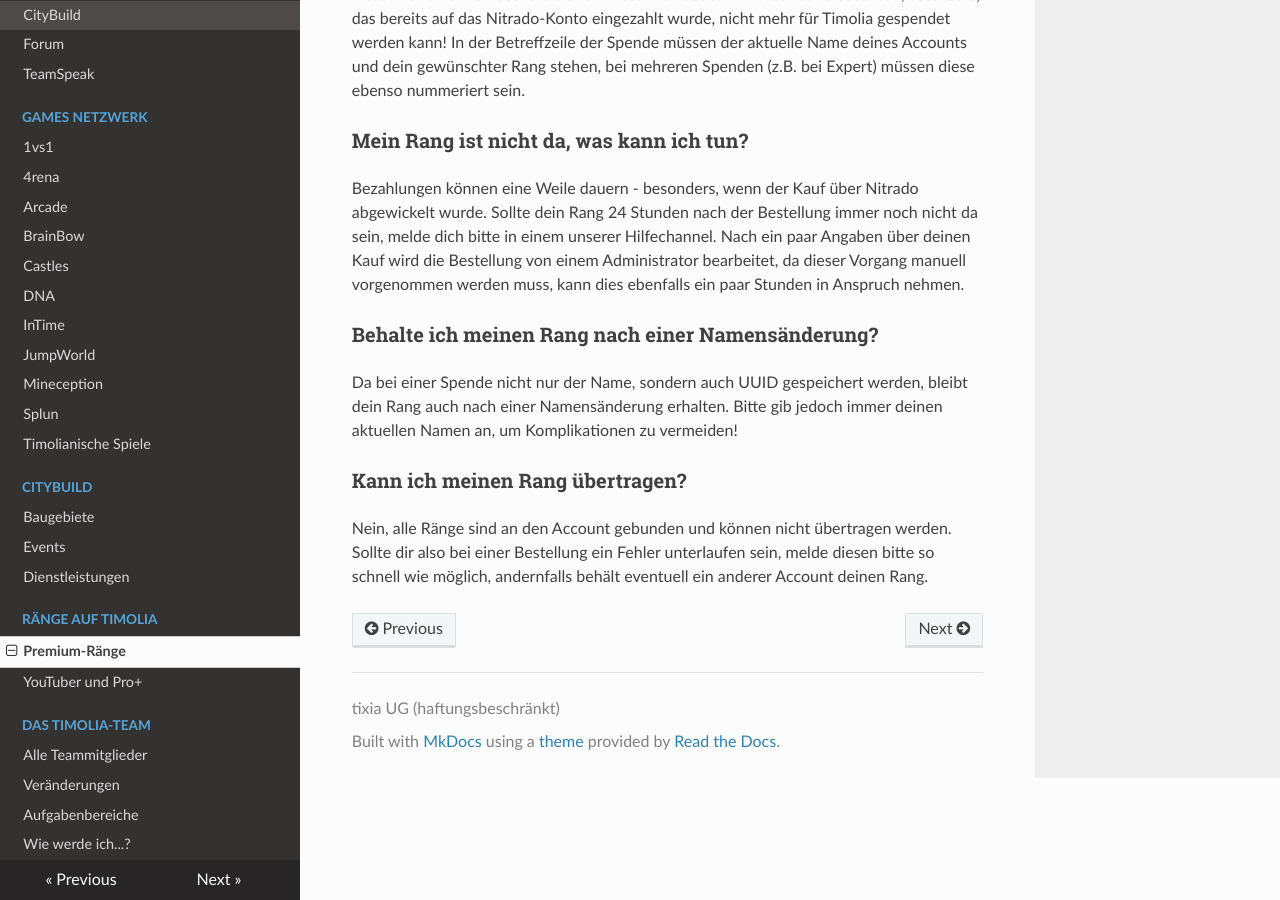
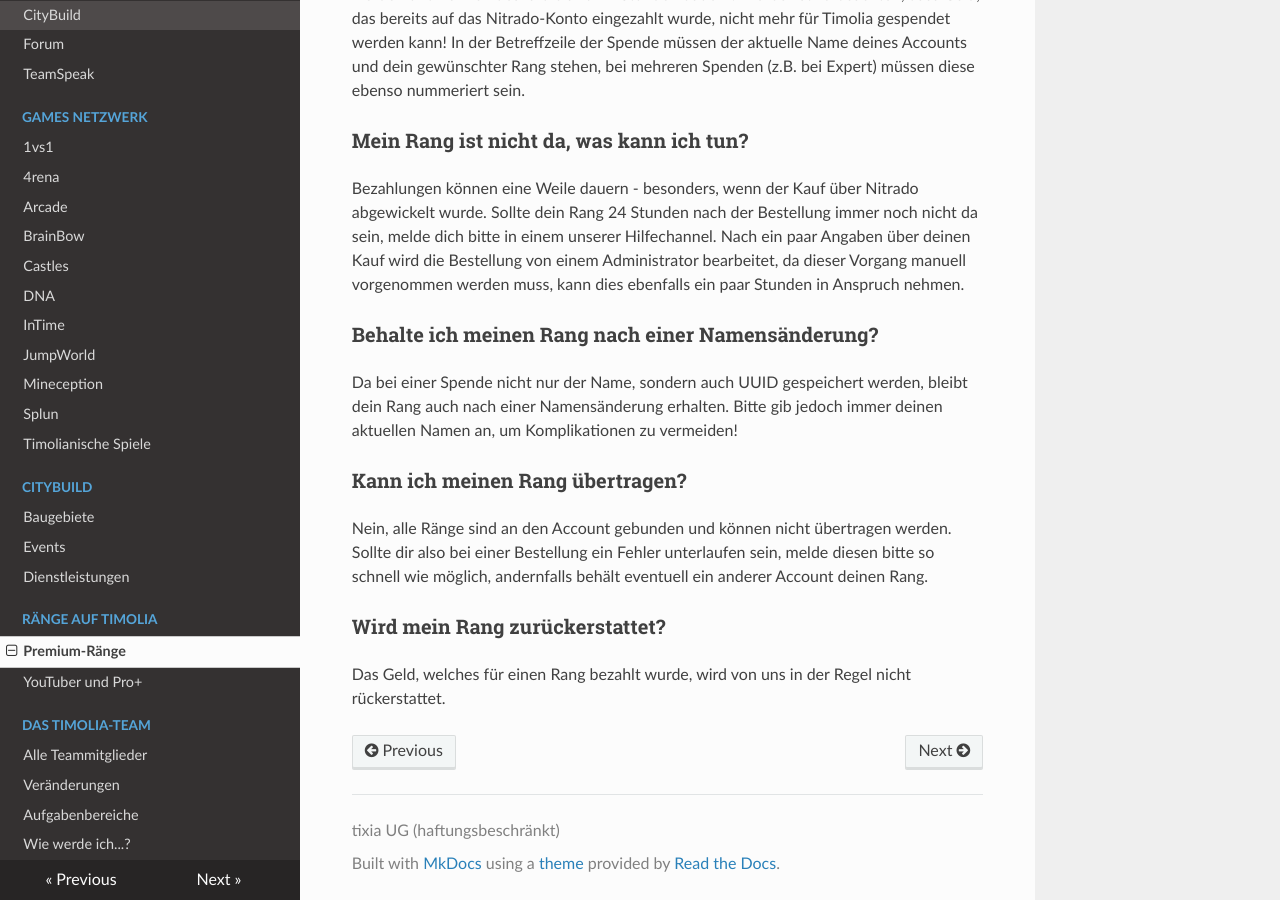
Before and after one commit to TimoliaDE/HowTo, an MkDocs documentation site: the page built from docs/ranks/premium.md, in a window 1280 px wide and 900 px high, scrolled down 1325 px. Built offline with MkDocs 1.6.1, drawn with Linux system fonts in a browser that asks for light colours; nearby versions of some CDN libraries; old or Windows-style settings are respelled for this version of MkDocs.

Commit message:
Keine Rangrückerstattung Premium FAQ

```diff
--- a/docs/ranks/premium.md
+++ b/docs/ranks/premium.md
@@ -56,3 +56,6 @@ Bitte gib jedoch immer deinen aktuellen Namen an, um Komplikationen zu vermeiden
 ###Kann ich meinen Rang übertragen?
 Nein, alle Ränge sind an den Account gebunden und können nicht übertragen werden. Sollte dir also bei einer Bestellung ein Fehler unterlaufen sein,
 melde diesen bitte so schnell wie möglich, andernfalls behält eventuell ein anderer Account deinen Rang.
+
+###Wird mein Rang zurückerstattet?
+Das Geld, welches für einen Rang bezahlt wurde, wird von uns in der Regel nicht rückerstattet.
```
